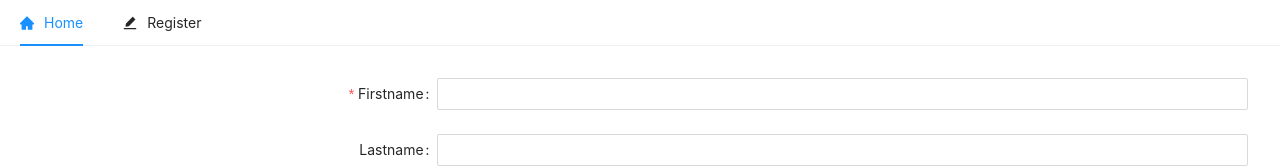
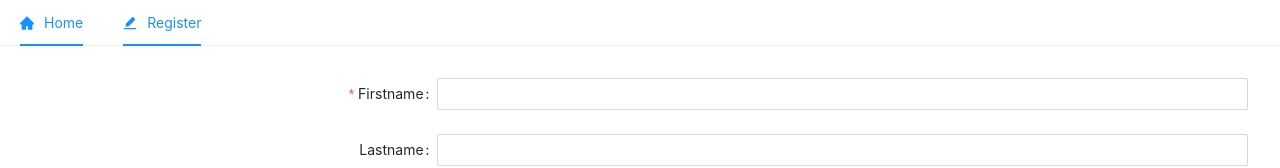
Before and after one commit to MarcWadai/konexio, a React (Create React App) app in the folder front/: page /home in a window 1280 px wide. Both pictures are taken after a click on the item "Register". Shown: the top 168 px of the page. Built offline with nearby package versions, Linux system fonts and the light colour scheme.

Commit message:
[front] working create inte

```diff
--- a/front/package.json
+++ b/front/package.json
@@ -2,11 +2,13 @@
   "name": "front",
   "version": "0.1.0",
   "private": true,
+  "proxy": "http://localhost:3000",
   "dependencies": {
     "@testing-library/jest-dom": "^4.2.4",
     "@testing-library/react": "^9.3.2",
     "@testing-library/user-event": "^7.1.2",
     "antd": "^4.3.4",
+    "axios": "^0.19.2",
     "classnames": "^2.2.6",
     "node-sass": "^4.14.1",
     "react": "^16.13.1",
--- a/front/src/components/myHeader.js
+++ b/front/src/components/myHeader.js
@@ -1,23 +1,19 @@
 import React, { useState } from 'react';
 import { Menu } from 'antd';
-import { useHistory } from 'react-router-dom';
+import { Link, useHistory, useLocation } from 'react-router-dom';
 
 import { HomeFilled, EditFilled } from '@ant-design/icons';
 
 function MyHeader() {
-  const [current, setCurrent] = useState("")
-  let history = useHistory();
-  const handleClick = e => {
-    history.push(`/${e.key}`)
-    setCurrent(e.key)
-  };
+  const location = useLocation()
+  const initial = location.pathname.substr(1)
   return (
-    <Menu onClick={handleClick} selectedKeys={[current]} mode="horizontal">
+    <Menu selectedKeys={[initial]} mode="horizontal">
       <Menu.Item key="home" icon={<HomeFilled />}>
-        Home
+          <Link to="/home">Home</Link>
       </Menu.Item>
       <Menu.Item key="register" icon={<EditFilled />}>
-        Register
+      <Link to="/register">Register</Link>
       </Menu.Item>
     </Menu>
   );
--- a/front/src/pages/RegisterPage.js
+++ b/front/src/pages/RegisterPage.js
@@ -8,6 +8,7 @@ import {
   Button
 } from 'antd';
 import "../styles/pages/RegisterPage.scss"
+import { register } from '../services/network'
 
 const { Option } = Select;
 
@@ -44,9 +45,17 @@ const tailFormItemLayout = {
 
 const RegisterPage = () => {
   const [form] = Form.useForm();
-
+  const [loading, setLoading] = useState(false)
   const onFinish = values => {
+    delete values.agreement
+    delete values.confirm
+    values.picture = "https://picsum.photos/200"
     console.log('Received values of form: ', values);
+    setLoading(true)
+    register(values).then(res => {
+      console.log('res')
+      setLoading(false)
+    })
   };
 
   return (
@@ -76,8 +85,9 @@ const RegisterPage = () => {
           <Form.Item
             name="lastname"
             label="Lastname"
+            initialValue=""
           >
-            <Input defaultValue={""}/>
+            <Input/>
           </Form.Item>
           <Form.Item
             name="email"
@@ -104,6 +114,10 @@ const RegisterPage = () => {
                 required: true,
                 message: 'Please input your password!',
               },
+              {
+                min: 6,
+                message: 'Please input min 6 char',
+              }
             ]}
             hasFeedback
           >
@@ -148,6 +162,7 @@ const RegisterPage = () => {
           <Form.Item
             name="newsletter"
             valuePropName="checked"
+            initialValue={false}
             {...tailFormItemLayout}
           >
             <Checkbox defaultChecked={false}>
--- a/front/src/services/network.js
+++ b/front/src/services/network.js
@@ -1,8 +1,8 @@
 import axios from 'axios'
 import MyContext from './mycontext'
-import { useContext } from 'react';
+// import { useContext } from 'react';
 
-const { setError } = useContext(MyContext);
+// const { setError } = useContext(MyContext);
 
 const config = {
   baseURL: process.env.REACT_APP_API_URL,
@@ -14,7 +14,7 @@ const config = {
 
 async function register (body) {
   try {
-    const { data } = await axios.post(`${config.baseURL}/auth/register`, body);
+    const { data } = await axios.post(`/v1/auth/register`, body);
     console.log('data', data);
   } catch(err) {
     console.error(err)
```
Also changed, not shown: 1 other file (tests, documents, lock files or other folders).
